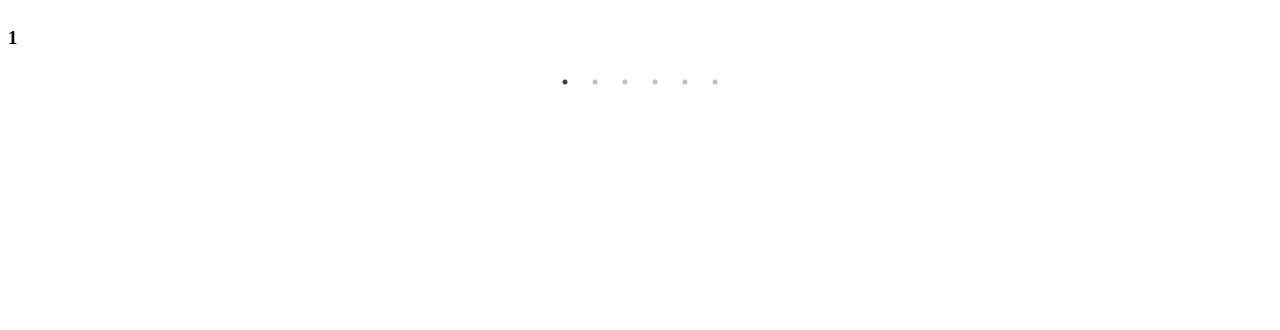
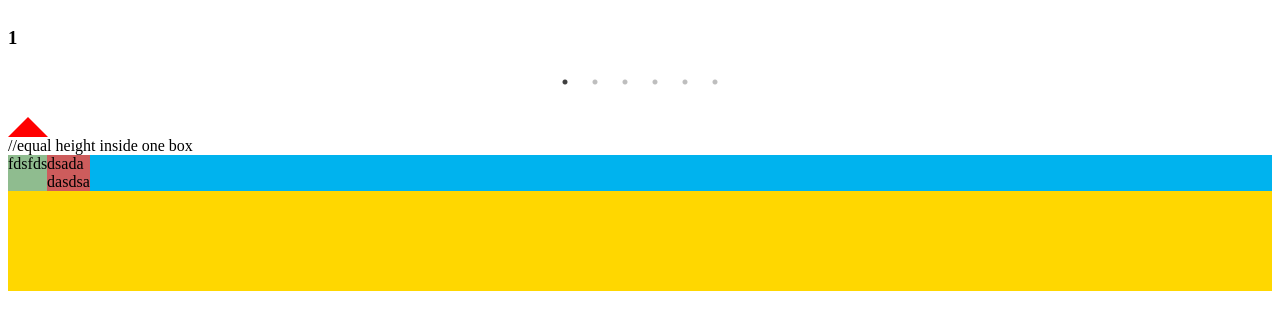
Before and after one commit to AnneWQ/december, a website: page index.html in a window 1280 px wide. Drawn offline with nearby package versions, Linux system fonts and the light colour scheme.

Commit message:
no message

```diff
--- /dev/null
+++ b/assets/main.css
@@ -0,0 +1,50 @@
+
+body{
+    /*处理scroll不能平滑*/
+    -webkit-overflow-scrolling: touch;
+}
+#demo {
+    width: 0;
+    height: 0;
+    border-width: 20px;
+    border-style: solid;
+    border-color: transparent transparent red transparent;
+}
+.container{
+    overflow: hidden;
+    background: #00b3ee;
+}
+.l{
+    float: left;
+    background: darkseagreen;
+    padding-bottom: 9999px;
+    margin-bottom: -9999px;
+}
+.r{
+    float: left;
+    background: indianred;
+    padding-bottom: 9999px;
+    margin-bottom: -9999px;
+}
+
+
+/*disable yellow*/
+input:-webkit-autofill, textarea:-webkit-autofill, select:-webkit-autofill {
+    background-color: rgb(250, 255, 189); /* #FAFFBD; */
+    background-image: none;
+    color: rgb(0, 0, 0);
+}
+
+.a{
+    height: auto;
+    background: #3c3c3c;
+}
+.b{
+    height: 100px;
+    background: gold;
+}
+.c{
+    /*margin-bottom: -9999px;*/
+    /*padding-bottom: 9999px;*/
+    background: greenyellow;
+}
--- a/index.html
+++ b/index.html
@@ -3,7 +3,7 @@
 <head>
     <meta charset="UTF-8">
     <title>Way out</title>
-
+    <link rel="stylesheet" type="text/css" href="assets/main.css">
     <link rel="stylesheet" type="text/css" href="//cdn.jsdelivr.net/jquery.slick/1.6.0/slick.css"/>
     <!-- Add the slick-theme.css if you want default styling -->
     <link rel="stylesheet" type="text/css" href="//cdn.jsdelivr.net/jquery.slick/1.6.0/slick-theme.css"/>
@@ -17,7 +17,20 @@
         <div><h3>5</h3></div>
         <div><h3>6</h3></div>
 </section>
+<div id="demo">
 
+</div>
+
+
+//equal height inside one box
+<main class="container">
+    <div class="l">fdsfds</div>
+    <div class="r">dsada<br>dasdsa</div>
+</main>
+<div class="a">
+    <div class="b"></div>
+    <div class="c"></div>
+</div>
 
 <script src="https://ajax.googleapis.com/ajax/libs/jquery/1.12.4/jquery.min.js"></script>
 <script type="text/javascript" src="//cdn.jsdelivr.net/jquery.slick/1.6.0/slick.min.js"></script>
```
